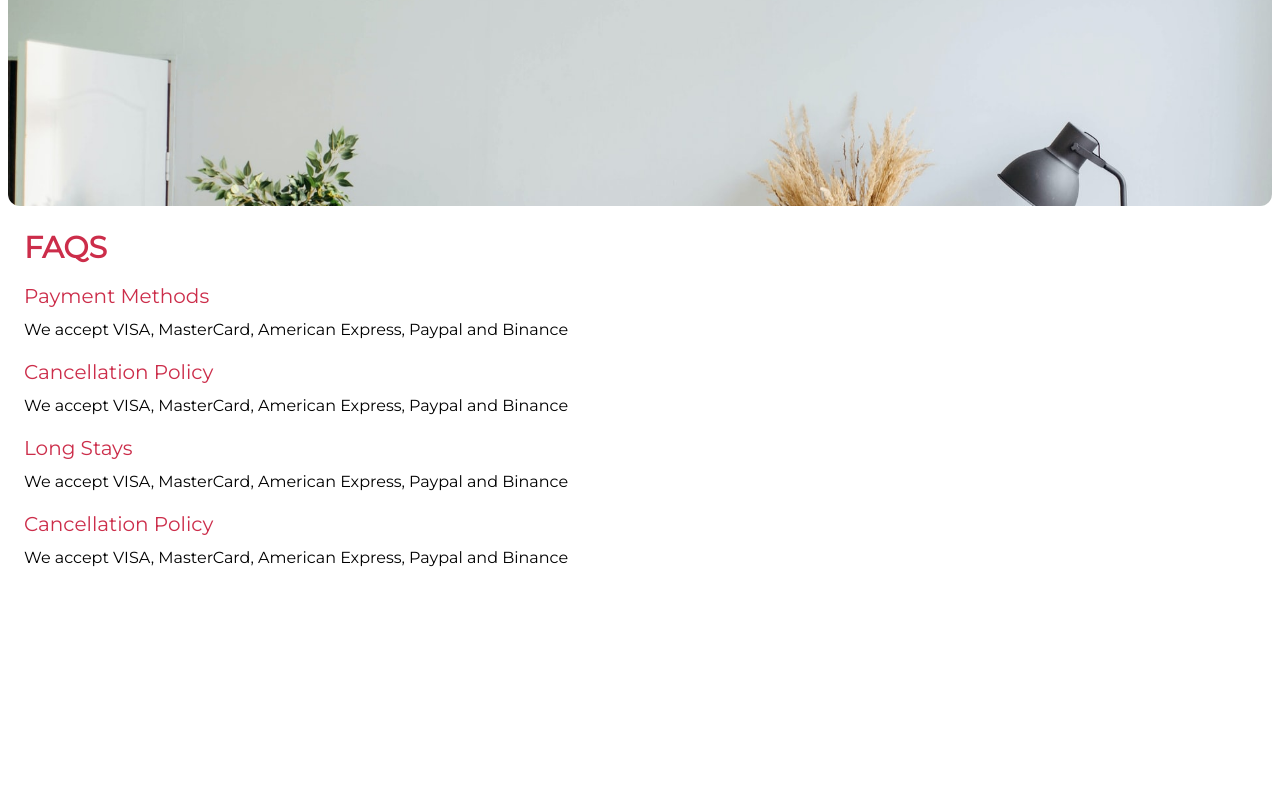
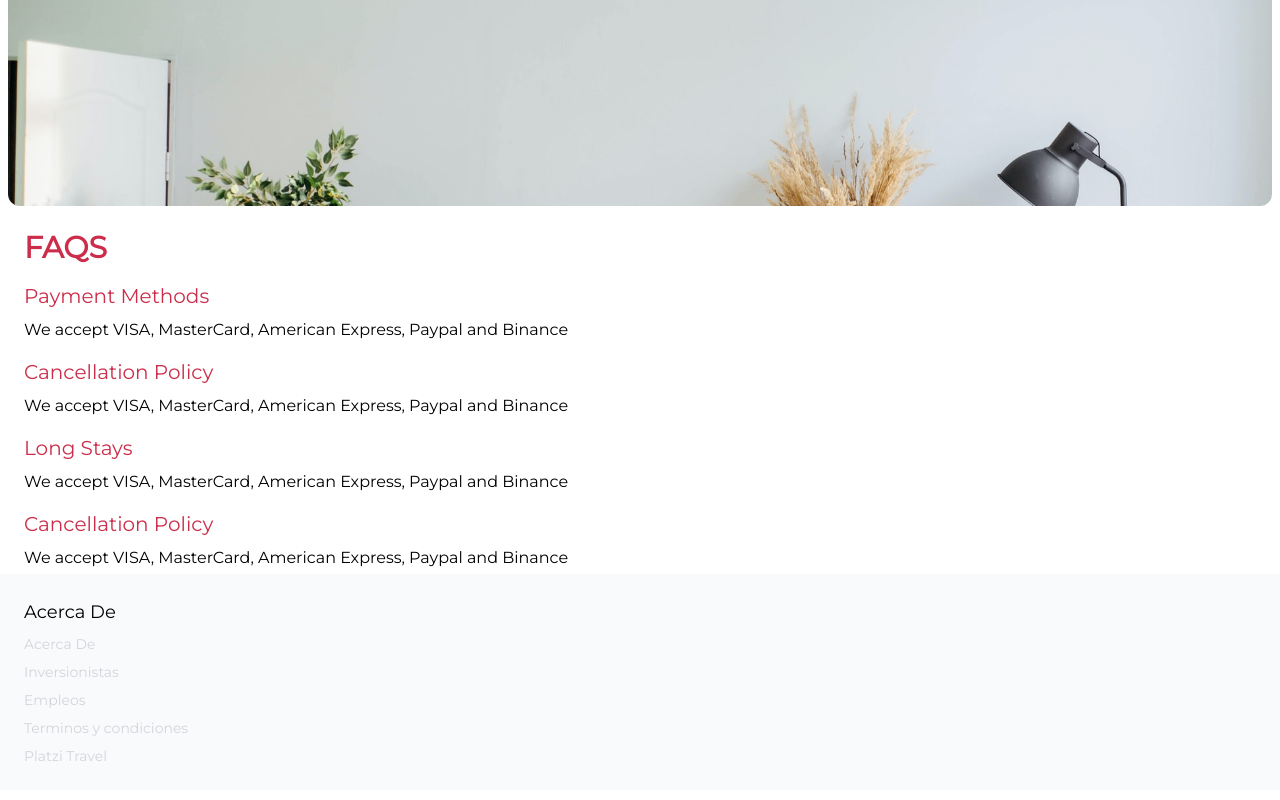
Before and after one commit to IlmarLopez/platzi-travel, a website: page public/index.html in a window 1280 px wide. Shown: the part 1366-2166 px from the top of the page. Drawn offline with Linux system fonts and the light colour scheme.

Commit message:
feat: add footer

```diff
--- a/public/index.html
+++ b/public/index.html
@@ -8,7 +8,7 @@
   <link rel="preconnect" href="https://fonts.googleapis.com"><link rel="preconnect" href="https://fonts.gstatic.com" crossorigin><link href="https://fonts.googleapis.com/css2?family=Montserrat&display=swap" rel="stylesheet">
   <title>Platzi Travel</title>
 </head>
-<body class="font-Montserrat">
+<bodsm class="font-Montserrat">
   <nav></nav>
   <div id="tab_bar"></div>
   <section class="w-full h-screen">
@@ -76,7 +76,7 @@
         </div>
       </div>
     </div>
-    <div id="faqs" class="w-full h-full">
+    <div id="faqs" class="w-full h-auto mb-1">
       <div class="flex flex-col w-full h-full px-6 space-y-4">
         <p class="mt-6 text-3xl font-semibold text-primary">
           FAQS
@@ -107,7 +107,14 @@
         </div>
       </div>
     </div>
+    <footer class="w-full h-auto p-6 space-y-2 bg-gray-50">
+      <p class="text-lg">Acerca De</p>
+      <p class="text-sm text-gray-300">Acerca De</p>
+      <p class="text-sm text-gray-300">Inversionistas</p>
+      <p class="text-sm text-gray-300">Empleos</p>
+      <p class="text-sm text-gray-300">Terminos y condiciones</p>
+      <p class="text-sm text-gray-300">Platzi Travel</p>
+    </footer>
   </section>
-  <footer></footer>
-</body>
+</bodsm
 </html>
```
Also changed, not shown: public/css/output.css.
